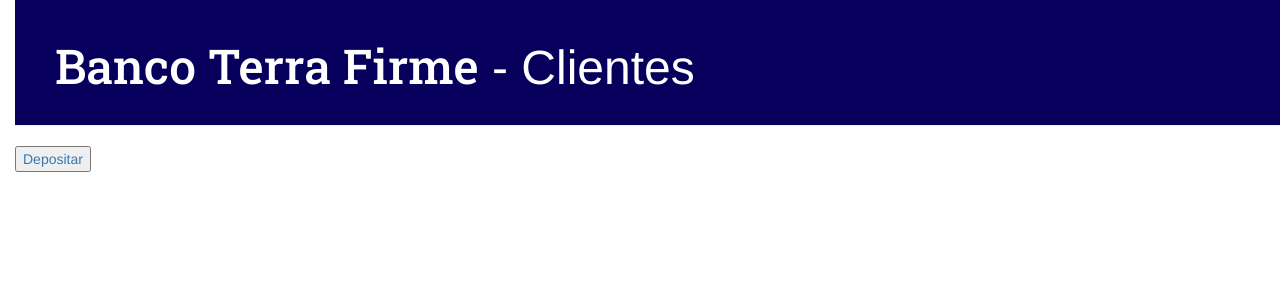
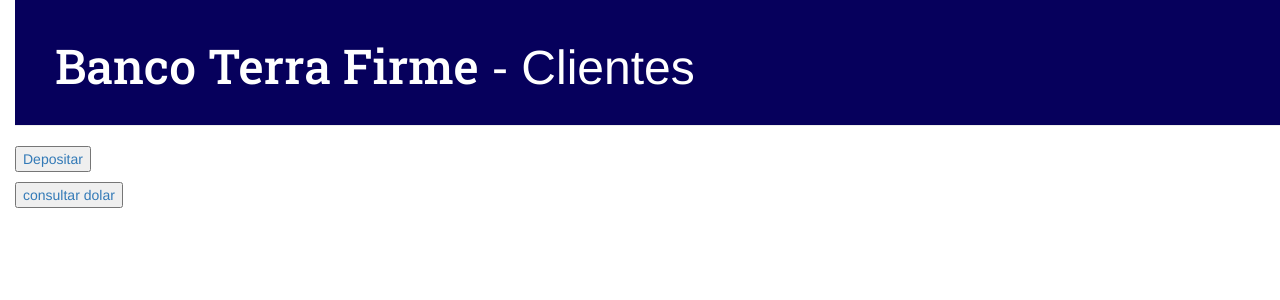
Before and after one commit to erickalo/banco, a Django app: page /clientes/ in a window 1280 px wide. Shown: the top 300 px of the page. Run offline with Django 3.2, Linux system fonts and the light colour scheme; the visitor is signed in with stand-in values (Sample User, id 1); data that the repository does not hold is empty; some libraries are stand-ins or nearby versions.

```diff
--- a/blog/templates/blog/clientes.html
+++ b/blog/templates/blog/clientes.html
@@ -22,12 +22,12 @@
                 <p>Saldo: {{ cliente.saldo }}</p>
                 <br>
                 <a href="/sacar/?id={{ cliente.numero_conta }}"><button>sacar</button></a>
-                <p></p>
                 <p>-------------------------------</p>
             </div>
             {% endfor %}
             <div>
                 <a href='/depositar'><button>Depositar </button></p></a>
+                <a href="/clientes/dolar/?id={{ cliente.numero_conta }}"><button>consultar dolar</button></a>
             <div>
                 {% for message in messages %}
                         <div class="alert alert-info">
--- a/blog/urls.py
+++ b/blog/urls.py
@@ -12,5 +12,6 @@ urlpatterns = [
     path('depositar/dep', views.deposito),
     path('sacar/', views.sacar),
     path('sacar/sac', views.saque),
-    path('erro/', views.erro)
+    path('erro/', views.erro),
+    path('clientes/dolar/', views.dolar)
 ]
--- a/blog/views.py
+++ b/blog/views.py
@@ -5,6 +5,7 @@ from django.views.decorators.csrf import csrf_protect
 from django.contrib.auth import authenticate, login, logout
 from django.contrib import messages
 from django.contrib.auth.decorators import login_required
+import requests
 
 # Create your views here.
 
@@ -104,3 +105,17 @@ def saque(request):
             messages.error(request, f'ERRO! {erro}')
         finally:
             return redirect('/clientes')
+
+
+def dolar(request):
+    conta = request.POST.get('conta')
+    r = requests.get('https://economia.awesomeapi.com.br/json/all/USD-BRL')
+    d = r.json()
+    dolar = d['USD']
+    dolar['high'] = float(dolar['high'])
+    c = round(dolar['high'], 2)
+    cli = Clientes.objects.get(user=request.user)
+    conv = float(cli.saldo) / c
+    conv = int(conv)
+    result = {'vdh': c, 'conv': conv}
+    return render(request, 'blog/dolar.html', {'result': result})
```
Also changed, not shown: blog/templates/blog/dolar.html (added, +20 -0 lines).
